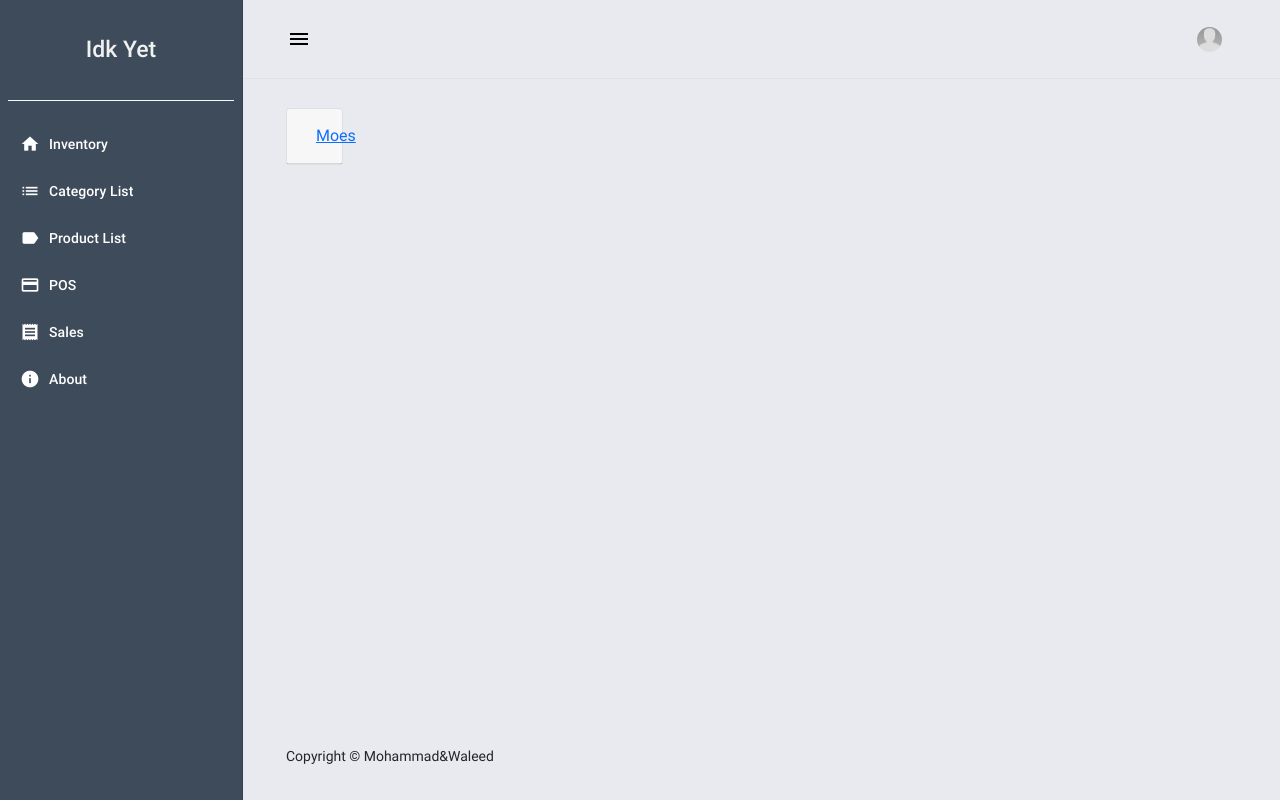
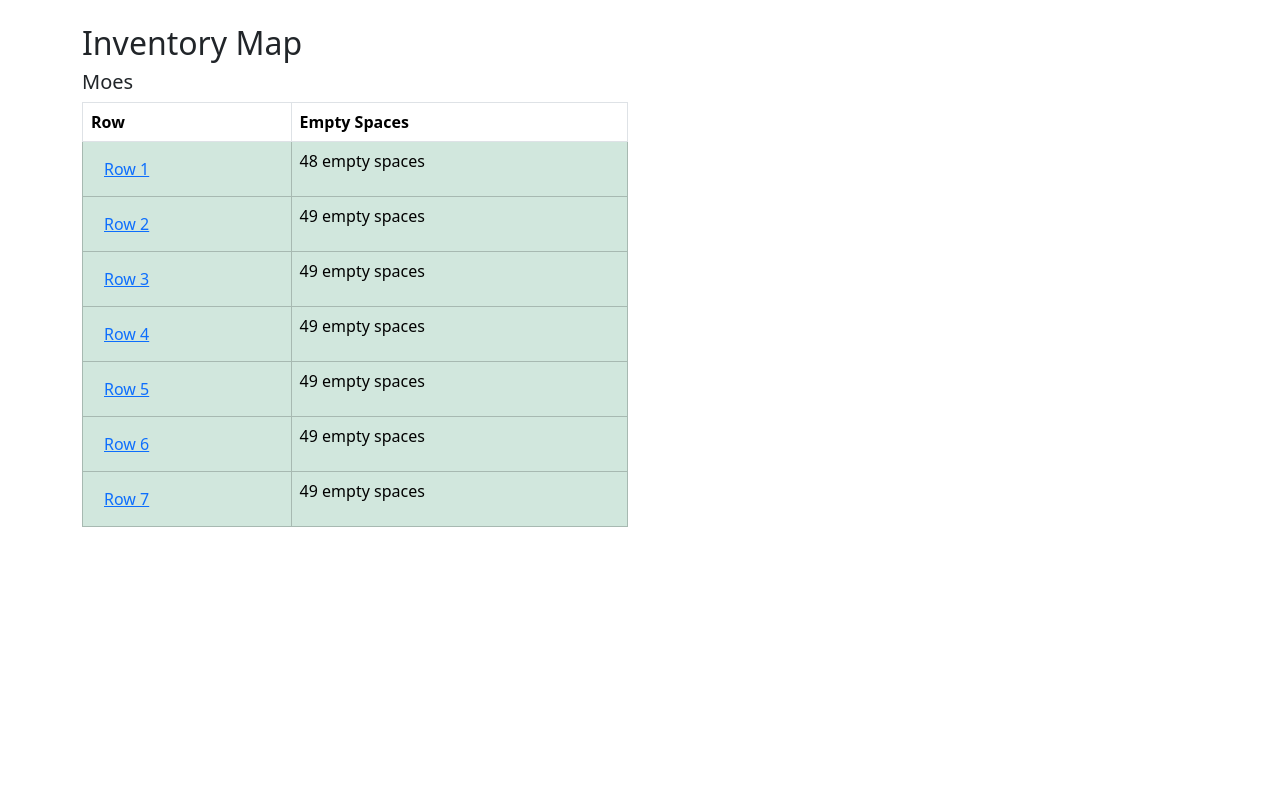
Before and after one commit to MoeHudaib/Inventory-Management, a Django app: page /inventory/inventory/ in a window 1280 px wide. Run offline with Django 5.2, Linux system fonts and the light colour scheme; a user stored in the database is signed in; data comes from the database, SQL or seed files in the repository; both versions use the stored data as it was after the commit; tables that the repository leaves empty hold one stand-in row (values such as "Sample post"); some libraries are stand-ins or nearby versions.

Commit message:
initial coomit

```diff
--- a/InventoryManagement/inventory/urls.py
+++ b/InventoryManagement/inventory/urls.py
@@ -18,6 +18,6 @@ urlpatterns = [
     path('report_stock_issue/', views.report_stock_issue, name='report_stock_issue'),
     path('page/<int:pk>/', views.prodcut_page, name='product-page'),
     path('inventory/', views.inventory,name='inventory'),
-    path('layout/<int:pk>/', views.show_inventory_layout,name='show_inventory_layout'),
+    path('<int:pk>/<int:row_id>/', views.show_inventory_layout, name='show_inventory_layout'),
     path('<int:pk>/<int:row_id>/<int:column_id>/', views.show_column_layout, name='show_column_layout'),
 ]
--- a/InventoryManagement/templates/inventory/column.html
+++ b/InventoryManagement/templates/inventory/column.html
@@ -17,7 +17,7 @@
 
 <div class="container mt-4">
 
-        <h1>Inventory Layout - {{ inventory.name }} - Row {{ row_id }} - Column {{ column_id }}</h1>
+        <p>Inventory Layout - {{ inventory.name }} - Row {{ row_id }} - Column {{ column_id }}</p>
         <a href="{% url 'inventory:show_inventory_layout' inventory.id row_id %}" class="btn btn-primary">Back to Row</a>
         <a href="{% url 'inventory:index' %}" class="btn btn-primary">Back to Overview</a>
 
@@ -38,5 +38,4 @@
                 {% endfor %}
             </tbody>
         </table>
-
 </div>
--- a/InventoryManagement/templates/inventory/inventory.html
+++ b/InventoryManagement/templates/inventory/inventory.html
@@ -1,17 +1,15 @@
+{% block styles %}
+<link rel="stylesheet" href="https://cdn.jsdelivr.net/npm/bootstrap@5.3.3/dist/css/bootstrap.rtl.min.css" integrity="sha384-dpuaG1suU0eT09tx5plTaGMLBsfDLzUCCUXOY2j/LSvXYuG6Bqs43ALlhIqAJVRb" crossorigin="anonymous">
+{% endblock styles %}
+
 <!-- Inventory Section -->
-            <div class="accordion" id="accordionExample">
+<div class="container mt-4">
+    <h2>Inventory Map</h2>
+    <div class="row">
         {% for inventory in inventory_data %}
-                    <div class="card">
-                        <div class="card-header" id="heading{{ inventory.inventory.id }}">
-                            <h5 class="mb-0">
-                                <button class="btn btn-link" type="button" data-toggle="collapse" data-target="#collapse{{ inventory.inventory.id }}" aria-expanded="true" aria-controls="collapse{{ inventory.inventory.id }}">
-                                    {{ inventory.inventory.name }}
-                                </button>
-                            </h5>
-                        </div>
-
-                        <div id="collapse{{ inventory.inventory.id }}" class="collapse" aria-labelledby="heading{{ inventory.inventory.id }}" data-parent="#accordionExample">
-                            <div class="card-body">
+            <div class="col-md-6 mb-4">
+                <h5>{{ inventory.inventory.name }}</h5>
+                <div class="table-responsive">
                     <table class="table table-bordered">
                         <thead>
                             <tr>
@@ -21,7 +19,7 @@
                         </thead>
                         <tbody>
                             {% for row in inventory.rows %}
-                                            <tr class="{% if row.empty_spaces == 0 %}reserved{% else %}available{% endif %}">
+                                <tr class="{% if row.empty_spaces == 0 %}table-danger{% else %}table-success{% endif %}">
                                     <td><a href="{% url 'inventory:show_inventory_layout' inventory.inventory.id row.row %}" class="btn btn-link">Row {{ row.row }}</a></td>
                                     <td>{{ row.empty_spaces }} empty spaces</td>
                                 </tr>
@@ -30,6 +28,10 @@
                     </table>
                 </div>
             </div>
-                    </div>
         {% endfor %}
     </div>
+</div>
+
+{% block scripts %}
+<script src="https://cdn.jsdelivr.net/npm/bootstrap@5.3.3/dist/js/bootstrap.bundle.min.js" integrity="sha384-YvpcrYf0tY3lHB60NNkmXc5s9fDVZLESaAA55NDzOxhy9GkcIdslK1eN7N6jIeHz" crossorigin="anonymous"></script>
+{% endblock scripts %}
--- a/InventoryManagement/templates/inventory/row.html
+++ b/InventoryManagement/templates/inventory/row.html
@@ -16,8 +16,8 @@
 </style>
 <div class="container mt-4">
 
-        <h1>Inventory Layout - {{ inventory.name }} - Row {{ row_id }}</h1>
-        <a href="{% url 'dashboard:dashboard-index' %}" class="btn btn-primary">Back to Overview</a>
+        <span>Inventory Layout - {{ inventory.name }} - Row {{ row_id }}</span>
+        <a href="{% url 'inventory:index' %}" class="btn btn-primary">Back to Overview</a>
 
         <table class="table table-bordered">
             <thead>
@@ -29,7 +29,7 @@
             <tbody>
                 {% for column in columns %}
                 <tr>
-                    <td><a href="{% url 'dashboard:show_column_layout' inventory.id row_id column.column %}">Col {{ column.column }}</a></td>
+                    <td><a href="{% url 'inventory:show_column_layout' inventory.id row_id column.column %}">Col {{ column.column }}</a></td>
                     <td class="{% if column.empty_spaces == 0 %}reserved{% elif column.empty_spaces <= 6 %}partially-filled{% else %}available{% endif %}">
                         {{ column.empty_spaces }} empty spaces
                     </td>
--- a/InventoryManagement/templates/partials/inventory.html
+++ b/InventoryManagement/templates/partials/inventory.html
@@ -1,6 +1 @@
-{% extends "partials/base.html" %}
-
-
-{% block pageContent %}
 {% include "inventory/inventory.html" %}
-{% endblock pageContent %}
```
Also changed, not shown: InventoryManagement/requirements.txt (added, +49 -0 lines), InventoryManagement/db.sqlite3. Lines whose indentation alone changed are shown as unchanged.
